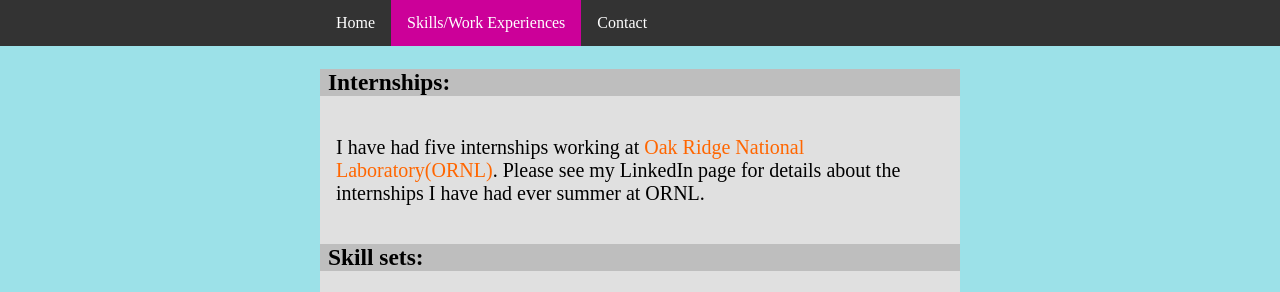
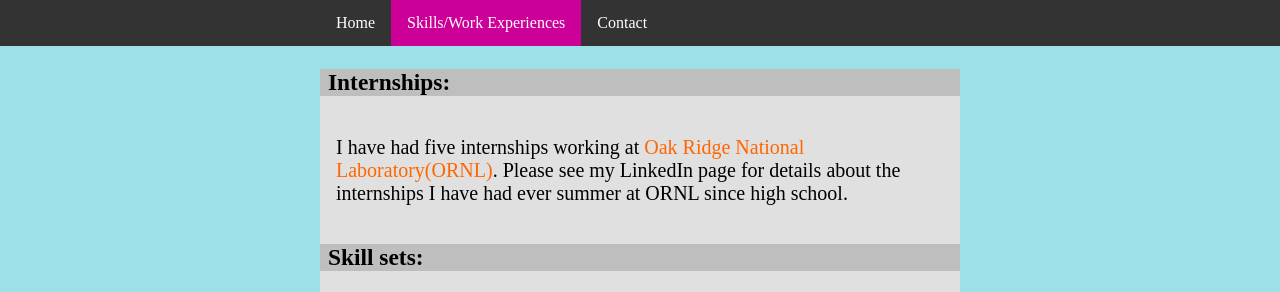
Before and after one commit to EthanHicks1/Portfolio-Website, a plain HTML site: page personal.html in a window 1280 px wide. Shown: the top 292 px of the page. Drawn offline with Linux system fonts and the light colour scheme.

Commit message:
Text Fixes

```diff
--- a/personal.html
+++ b/personal.html
@@ -19,7 +19,7 @@
 
 <div class="mydiv">
     <h3 class="padleftSmall">Internships:</h3>
-    <p>I have had five internships working at <a class=orange href="https://www.ornl.gov/"> Oak Ridge National Laboratory(ORNL)</a>. Please see my LinkedIn page for details about the internships I have had ever summer at ORNL.</p>
+    <p>I have had five internships working at <a class=orange href="https://www.ornl.gov/"> Oak Ridge National Laboratory(ORNL)</a>. Please see my LinkedIn page for details about the internships I have had ever summer at ORNL since high school.</p>
 
     <h3 class="padleftSmall">Skill sets:</h3>
     <ul>
```
Also changed, not shown: index.html (+1 -1 lines).
